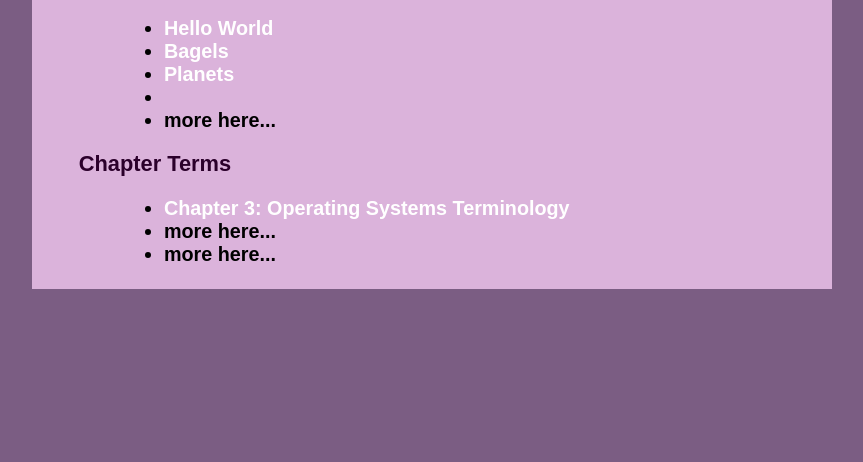
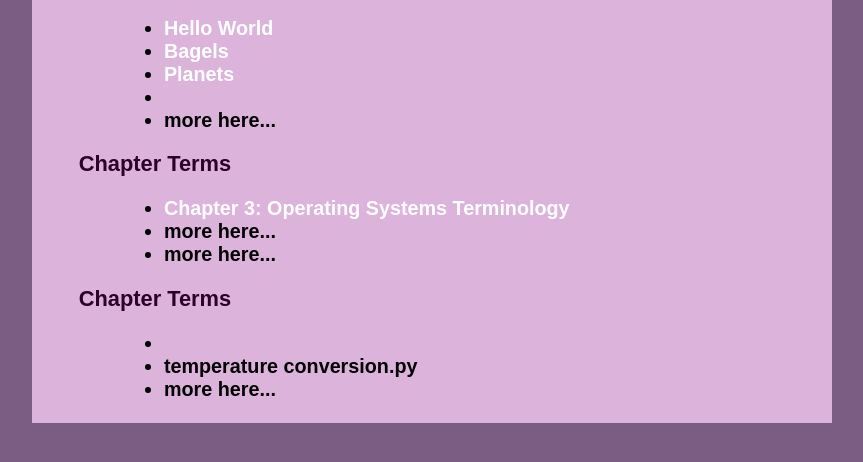
Before and after one commit to ngardner-pvcc/ngardner-pvcc.github.io, a plain HTML site: page index.html in a window 1280 px wide. Shown: the part 138-600 px from the top of the page, without its empty margins (208-1071 px from the left). Drawn offline with Linux system fonts and the light colour scheme.

Commit message:
Update index.html

```diff
--- a/index.html
+++ b/index.html
@@ -58,6 +58,14 @@ links to all my HTML and PYTHON programs-->
                         <li>more here...</li>
                     </ul>
                 </h3>
+              <h2>Chapter Terms</h2>
+                <h3>
+                    <ul>
+                        <li><a href = "temperture conversion"></a></li>
+                        <li>temperature conversion.py</li>
+                        <li>more here...</li>
+                    </ul>
+                </h3>
               </td></tr>
         </table>
 </body>
```
